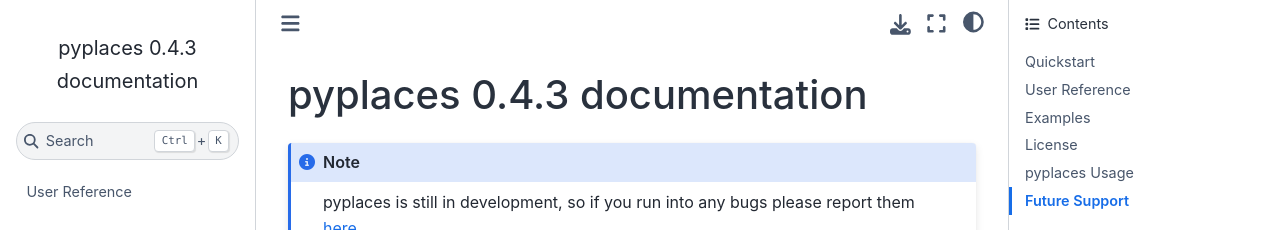
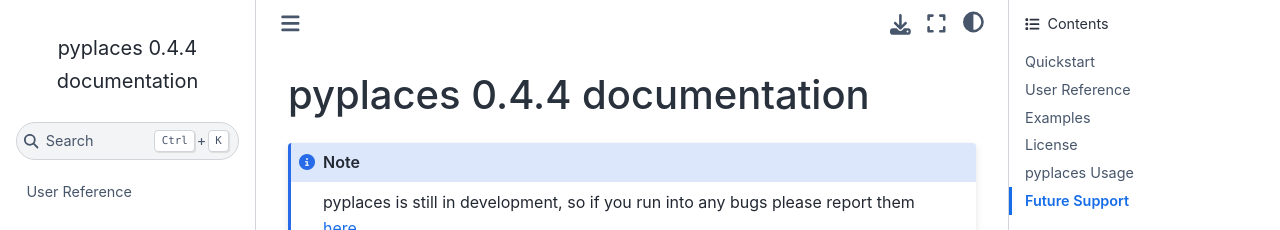
Before and after one commit to tbanken/pyplaces, a Sphinx documentation site: the page built from docs/source/index.rst, in a window 1280 px wide and 900 px high. Shown: the top 230 px of the window. Built offline with Sphinx 7.4.7 and the Sphinx Book theme 1.1.4, drawn with Linux system fonts in a browser that asks for light colours; pages that are not in the unit, such as notebooks, are missing from menus.

Commit message:
bump version

```diff
--- a/docs/source/conf.py
+++ b/docs/source/conf.py
@@ -13,7 +13,7 @@
 project = 'pyplaces'
 copyright = '2025, Theodore Banken'
 author = 'Theodore Banken'
-release = '0.4.3'
+release = '0.4.4'
 #TODO dynamically get release
 # -- General configuration ---------------------------------------------------
 # https://www.sphinx-doc.org/en/master/usage/configuration.html#general-configuration
--- a/src/pyplaces/__about__.py
+++ b/src/pyplaces/__about__.py
@@ -1,4 +1,4 @@
 # SPDX-FileCopyrightText: 2025-present Ted <tedbanken@gmail.com>
 #
 # SPDX-License-Identifier: MIT
-__version__ = "0.4.3"
+__version__ = "0.4.4"
```
